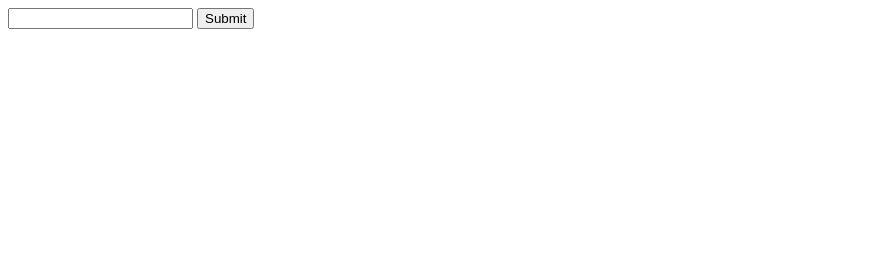
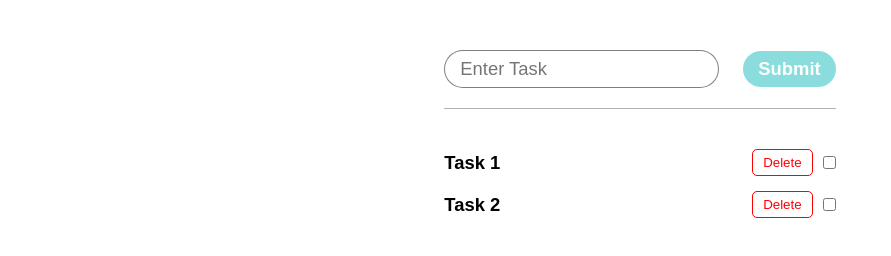
Before and after one commit to Ryannn123/To-do-List, a plain HTML site: page index.html in a window 1280 px wide. Shown: the whole page, without its empty margins (0-891 px from the left). Drawn offline with Linux system fonts and the light colour scheme.

Commit message:
update html and css

```diff
--- a/index.html
+++ b/index.html
@@ -8,10 +8,23 @@
     <script src="script.js" defer></script>
 </head>
 <body>
-    <form class="todo-form">
-        <input type="text" class="todo-input">
-        <button type="submit">Submit</button>
-    </form>
-    <ul class="todo-list"></ul>
+    <div class="todo-container">
+        <form class="todo-form">
+            <input type="text" class="todo-input" placeholder="Enter Task">
+            <button type="submit">Submit</button>
+        </form>
+        <ul class="todo-lists">
+            <li>
+                <span class="task-name"> Task 1</span>
+                <button class="delete-btn">Delete</button>
+                <input type="checkbox" class="done-btn">
+            </li>
+            <li>
+                <span class="task-name"> Task 2</span>
+                <button class="delete-btn">Delete</button>
+                <input type="checkbox" class="done-btn">
+            </li>
+        </ul>
+    </div>
 </body>
 </html>
--- a/style.css
+++ b/style.css
@@ -0,0 +1,85 @@
+* {
+    padding: 0;
+    margin: 0;
+    box-sizing: border-box;
+}
+
+body {
+    display: flex;
+    justify-content: center;
+}
+
+.todo-container {
+   margin-top: 50px;
+}
+
+.todo-form {
+    padding-bottom: 20px;
+    border-bottom: 1px solid rgba(0, 0, 0, 0.3);
+}
+
+.todo-input, .todo-form button {
+    font-size: 1.15rem;
+    padding: 7px 15px;
+    border-radius: 30px;
+}
+
+.todo-input {
+    border: 1px solid rgba(0, 0, 0, 0.5);
+    margin-right: 20px;
+}
+
+.todo-form button {
+    font-weight: bold;
+    border: none;
+    background-color: rgb(139, 221, 221);
+    color: white;
+    cursor: pointer;
+    transition: background-color 0.15s;
+}
+
+.todo-form button:hover {
+    background-color: rgb(130, 211, 211);
+}
+
+.todo-lists {
+    margin-top: 40px;
+    list-style: none;
+    display: flex;
+    flex-direction: column;
+    row-gap: 15px;
+}
+
+.task-name,
+.done-btn {
+    font-size: 1.15rem;
+    font-family: Arial, Helvetica, sans-serif;
+    cursor: pointer;
+}
+
+.todo-lists li {
+    display: flex;
+    justify-content: flex-end;
+    align-items: center;
+    column-gap: 10px;
+}
+
+.task-name {
+    margin-right: auto;
+    font-weight: bold;
+}
+
+.delete-btn {
+    padding: 5px 10px;
+    background: none;
+    border: 1px solid red;
+    color: red;
+    border-radius: 5px;
+    cursor: pointer;
+    transition: background-color 0.15s;
+}
+
+.delete-btn:hover {
+    background-color: red;
+    color: white;
+}
```
